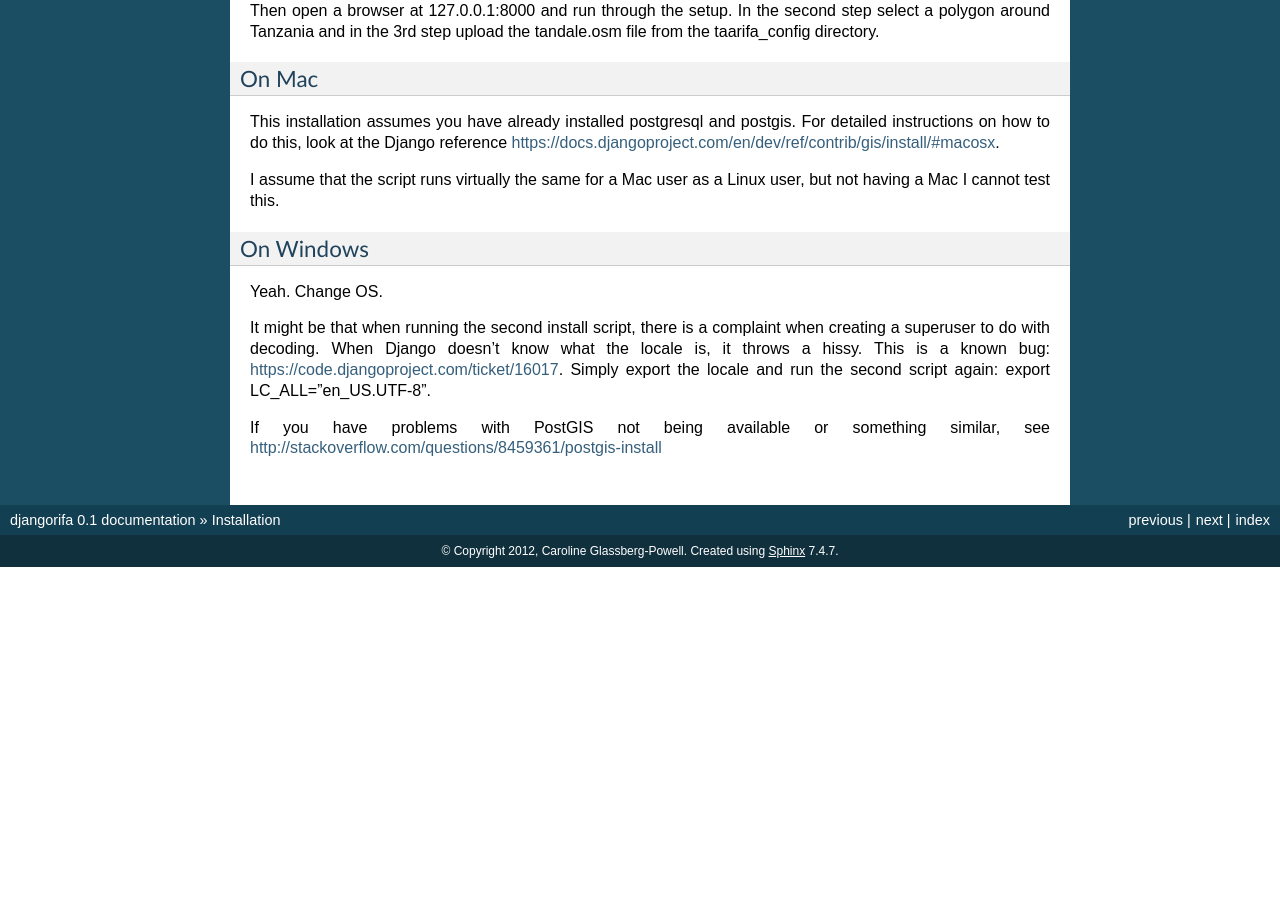
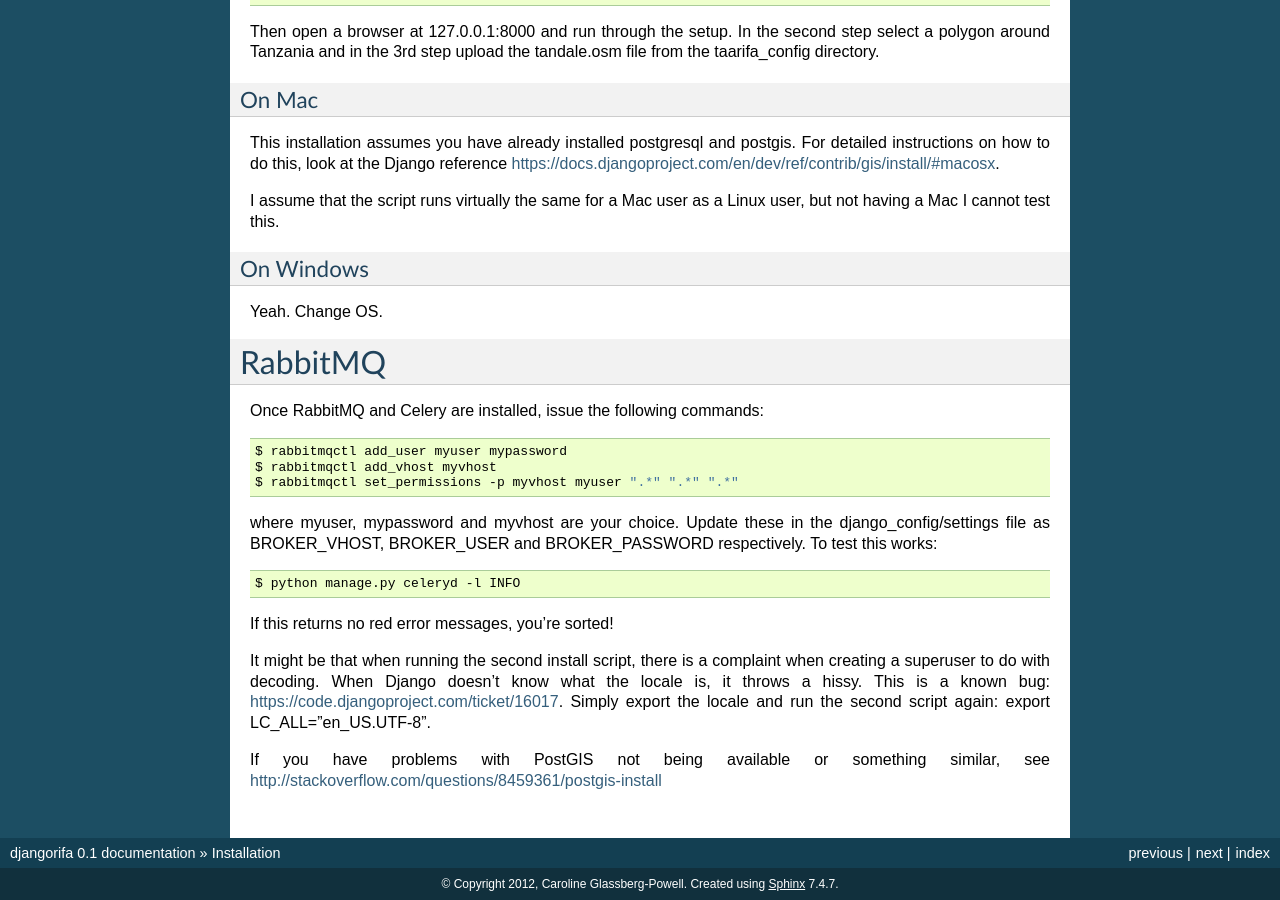
Before and after one commit to taarifa/djangorifa, a Sphinx documentation site: the page built from docs/source/start/installation.rst, in a window 1280 px wide and 900 px high, scrolled down 2187 px. Built offline with Sphinx 7.4.7, drawn with Linux system fonts in a browser that asks for light colours; before the commit the page ends 2754 px from its top, so only the background shows below that; some of the changed text lies outside the part shown.

Commit message:
Added RabbitMQ installation instructions

```diff
--- a/docs/source/start/installation.rst
+++ b/docs/source/start/installation.rst
@@ -40,7 +40,7 @@ When emails and SMS messages are sent, it will take too much server resource and
 
 The installation script assumes you are working in a virtualenv. Therefore, create a virtualenv.
 
-Please see below for specific installation instructions for your platform.
+Please see below for specific installation instructions for your platform, and then see the instructions for RabbitMQ.
 
 On Ubuntu
 =========
@@ -139,6 +139,25 @@ Yeah. Change OS.
 .. _django-generic-m2m: https://github.com/coleifer/django-generic-m2m
 .. _django-sendsms: https://github.com/stefanfoulis/django-sendsms
 
+########
+RabbitMQ
+########
+
+Once RabbitMQ and Celery are installed, issue the following commands:
+
+.. code-block:: bash
+
+  $ rabbitmqctl add_user myuser mypassword
+  $ rabbitmqctl add_vhost myvhost
+  $ rabbitmqctl set_permissions -p myvhost myuser ".*" ".*" ".*"
+
+where myuser, mypassword and myvhost are your choice. Update these in the django_config/settings file as BROKER_VHOST, BROKER_USER and BROKER_PASSWORD respectively. To test this works:
+
+.. code-block:: bash
+
+  $ python manage.py celeryd -l INFO
+
+If this returns no red error messages, you're sorted!
 
 ###########
 Known IssueS
```
